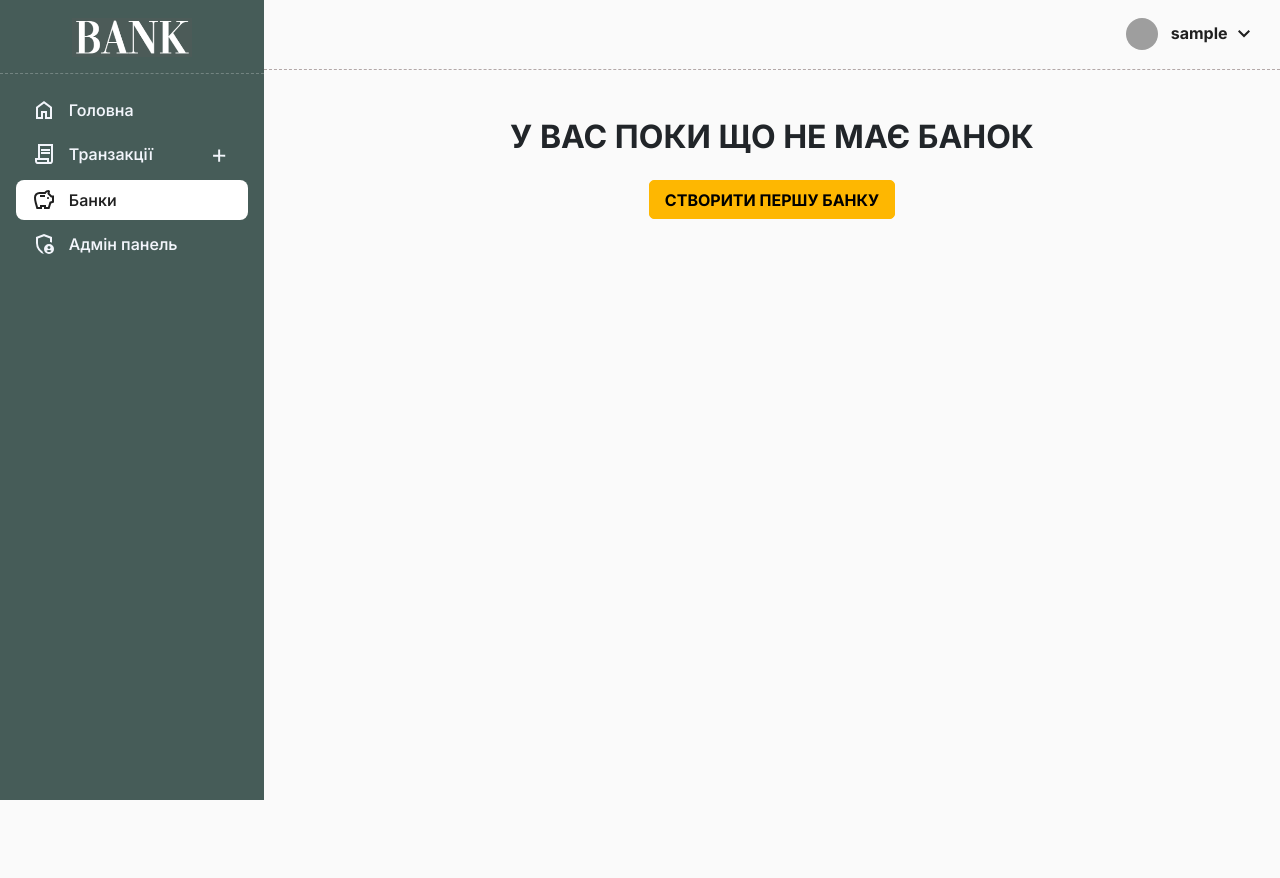
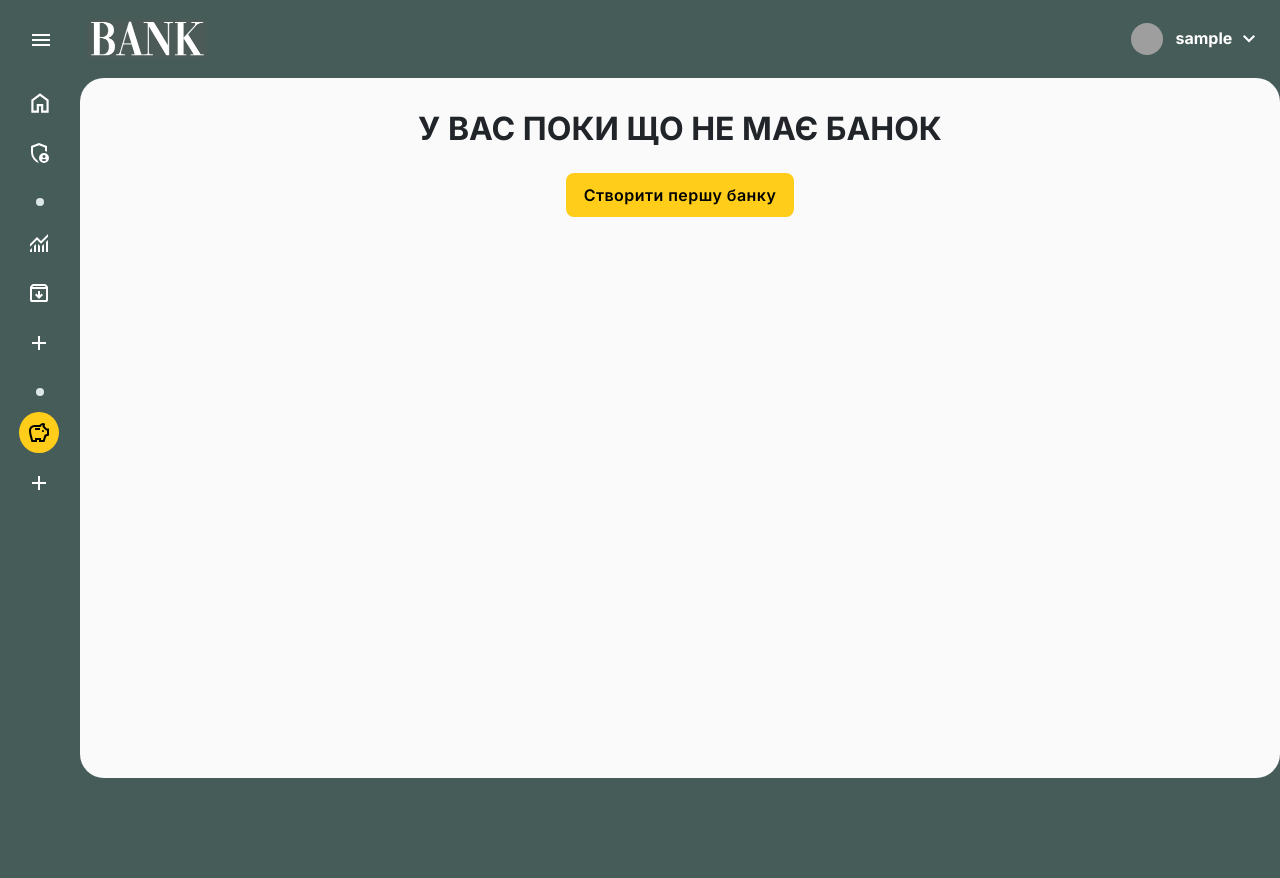
Before and after one commit to Igor231321/tracker, a Django app: page /jars/ in a window 1280 px wide. Before the commit the page ends 800 px from the top, so only its background shows below. Run offline with Django 5.2, Linux system fonts and the light colour scheme; the visitor is signed in with stand-in values (Sample User, id 1); data that the repository does not hold is empty; parts of the project's set-up code (start-up, migrations or seed data) failed here and were passed over; some libraries are stand-ins or nearby versions; grey boxes are pictures that could not be loaded.

Commit message:
New sidebar

```diff
--- a/jars/templates/jars/index.html
+++ b/jars/templates/jars/index.html
@@ -13,19 +13,10 @@
 {% block content %}
   <section class="container">
     {% if jars %}
-      <div class="row align-items-center mb-4">
-        <div class="col">
-          <h1 class="fs-2 fw-semibold mb-0">Мої банки</h1>
-        </div>
-        <div class="col-12 col-sm-auto mt-4 mt-sm-0">
-          <!-- Action -->
-          <a href="{% url 'jars:create' %}" class="btn-gold btn-small d-block">Створити банку</a>
-        </div>
-      </div>
+      <h2 class="pb-2 mb-4 fw-semibold border-bottom">Мої банки</h2>
       <div class="row g-4">
         {% for jar in jars %}
           <div class="col-lg-4 col-md-6">
-
             <div class="card shadow">
               <div class="card-body">
                 <h3 class="card-title">{{ jar.title }}</h3>
--- a/static/css/base.css
+++ b/static/css/base.css
@@ -5,51 +5,132 @@
     --background: #fafafa;
     --altbackground: #f2f5fb;
     --foreground: #465c58;
-    --gold: #feb701;
+    --gold: hsl(43, 99%, 50%);
+    --gold: hsl(47, 100%, 55%);
 }
 
 body {
-    background: var(--background);
+    background: var(--foreground);
     font-family: "Inter", sans-serif;
     overflow: hidden;
-    display: flex;
 }
 
 /* ----------------------------------- SIDEBAR -------------------------------------- */
-#sidebar {
-    max-width: 264px;
-    min-width: 264px;
-    transition: all 0.35s ease-in-out;
-    background-color: #000;
-    display: flex;
-    flex-direction: column;
+.sidebar {
+    position: absolute;
+    top: 0;
+    left: 0;
+    height: 100vh;
+    width: 80px;
     background-color: var(--foreground);
-    padding-top: 18px;
-    position: sticky;
-    top: 0;
-    z-index: 10;
+    transition: all 0.2s ease;
 }
 
-#sidebar.collapsed {
-    margin-left: -264px;
+.sidebar__nav {
+    padding-left: 0;
 }
 
-.sidebar__header {
-    display: flex;
-    justify-content: end;
-    padding: 0 1rem;
+.sidebar:hover~.main-content,
+.sidebar.active~.main-content {
+    left: 250px;
+    width: calc(100% - 250px);
 }
 
-.sidebar__logo {
-    margin-left: auto;
-    margin-right: auto;
-    max-width: 120px;
+.sidebar.active,
+.sidebar:hover {
+    width: 250px;
 }
 
-.sidebar__logo img {
-    width: 100%;
+.sidenav-section {
+    width: 16px;
+    height: 16px;
+    list-style: none;
+    border-radius: 50%;
+    background: #dce7e7;
+    margin-left: 20px;
+    color: transparent;
+    letter-spacing: .1em;
+    margin-left: 2rem;
+    margin-top: 1rem;
+    margin-bottom: .5rem;
+    transform: scale(.5);
+    text-transform: uppercase;
+    font-size: .8rem;
+    font-weight: 600;
+    transition: all .4s ease;
 }
 
+.sidebar:hover .sidenav-section,
+.sidebar.active .sidenav-section {
+    color: #dce7e7;
+    width: inherit;
+    transform: scale(1);
+    background: transparent;
+}
+
+.sidebar__item {
+    position: relative;
+    list-style-type: none;
+    height: 50px;
+}
+
+.sidebar__link {
+    display: flex;
+    align-items: center;
+    gap: .4rem;
+    text-decoration: none;
+    color: #fff;
+    border-radius: 50%;
+    padding-left: 1.2rem;
+    height: 48px;
+}
+
+.sidebar.active .sidebar__link.active,
+.sidebar:hover .sidebar__link.active {
+    background-color: var(--gold);
+    color: #000;
+    border-radius: 0;
+    border-top-right-radius: 1.5rem;
+    border-bottom-right-radius: 1.5rem;
+}
+
+.sidebar__link--icon {
+    padding: .5rem;
+    border-radius: 50%;
+}
+
+.sidebar__link.active .sidebar__link--icon {
+    background-color: var(--gold);
+    color: #000;
+}
+
+.sidebar__link span {
+    opacity: 0;
+    font-weight: 500;
+    white-space: nowrap;
+}
+
+.sidebar__link:hover,
+.sidebar__link.active:hover {
+    background-color: #fff;
+    color: #12171e;
+    border-radius: 0;
+    border-top-right-radius: 1.5rem;
+    border-bottom-right-radius: 1.5rem;
+}
+
+.sidebar.active .sidebar__link,
+.sidebar:hover .sidebar__link {
+    width: 95%;
+}
+
+.sidebar:hover .sidebar__link span,
+.sidebar.active .sidebar__link span {
+    opacity: 1;
+}
+
+
+/*  */
 .sidebar__btn-close {
     display: none;
     color: var(--altbackground);
@@ -58,116 +139,73 @@ body {
     background-color: transparent;
 }
 
-.sidebar__link {
-    display: flex;
-    gap: .8rem;
-    border-radius: .5rem;
-    color: var(--altbackground);
-    padding: 0.5rem 1rem;
-    font-weight: 550;
-    transition: all .1s;
-    text-decoration: none;
-}
-
-.sidebar__link--icon {
-    transition: all .2s;
-    color: var(--altbackground);
-    margin-left: auto;
-    transform: rotate(45deg)
-}
-
-.sidebar__link:hover,
-.sidebar__link--active {
-    background-color: #ffffff;
-    color: #202020;
-}
-
-.sidebar__link:hover .sidebar__link--icon,
-.sidebar__link--active .sidebar__link--icon {
-    color: #202020;
-}
-
-/* Поворот иконки, когда aria-expanded="true" */
-.sidebar__link[aria-expanded="true"] .sidebar__link--icon {
-    transform: rotate(0deg);
-}
-
-.sub-menu {
-    display: flex;
-    flex-direction: column;
-    padding-left: 0;
-    gap: 5px;
-    list-style: none;
-}
-
-.sub__link {
-    display: flex;
-    gap: 10px;
-    color: #ffffff;
-    font-weight: 500;
-    text-decoration: none;
-    padding: 8px;
-    padding-left: 28px;
-    transition: all .2s;
-    border-radius: .5rem;
-}
-
-.sub__link--border {
-    border-left: 2px dashed #ffffff;
-}
-
-.sub__link:hover,
-.sub__link--active {
-    background: var(--background);
-    color: var(--gold);
-}
-
-.sub__link:hover .sub__link--border,
-.sub__link--active .sub__link--border {
-    border: 1px solid var(--gold)
-}
 
 
 .toggler-btn {
-    background-color: transparent;
+    border-radius: 50%;
     border: 0;
+    transition: all .3s;
+    background: transparent;
+    padding: 8px 10px;
 }
 
-.toggler-btn i {
-    font-size: 1.75rem;
-    color: #000;
-    font-weight: 1000;
+.toggler-btn:hover {
+    background-color: hsla(0, 0%, 59%, 0.5);
 }
 
 /* ------------------------------- MAIN ---------------------- */
-.main {
-    min-height: 100vh;
-    width: 100%;
-    overflow: hidden;
-    background-color: var(--background);
-    overflow-y: auto;
-    height: 100vh;
-}
-
 .navbar {
     display: flex;
     justify-content: space-between;
     position: sticky;
     top: 0;
-    background: var(--background);
-    padding: 1.15rem 1.5rem;
-    border-bottom: 1px dashed #b3a8a8;
+    /* background: var(--background); */
+    background-color: var(--foreground);
+    padding: 1.15rem 1.2rem;
+    z-index: 100;
+}
+
+.navbar__logo {
+    margin-left: 1.5rem;
+    margin-right: auto;
+    max-width: 120px;
+}
+
+.navbar__logo img {
+    width: 100%;
 }
 
 .navbar__username {
     text-decoration: none;
-    color: #202020;
+    color: #ffffff;
     transition: all .2s ease-in-out;
 }
 
 .navbar__username:hover {
     color: var(--gold);
 }
+
+.main {
+    min-height: 100vh;
+    width: 100%;
+    overflow: hidden;
+    background-color: var(--foreground);
+    height: calc(100vh - 100px);
+}
+
+.main-content {
+    overflow-y: auto;
+    background: var(--background);
+    border-radius: 1.5rem;
+    height: calc(100vh - 100px);
+    padding-top: 2rem;
+    position: relative;
+    /* top: 0; */
+    left: 80px;
+    transition: all .5s;
+    width: calc(100% - 80px);
+}
+
 
 /* Stats */
 .stats {
--- a/static/css/bootstrap/custom_bootstrap.css
+++ b/static/css/bootstrap/custom_bootstrap.css
@@ -4,7 +4,7 @@
 
 /* Text  */
 hr {
-    border-top: 1px dashed  var(--background);
+    border-top: 1px dashed var(--background);
 }
 
 p {
@@ -19,8 +19,8 @@ p {
     --bs-toast-max-width: 350px;
     --bs-toast-font-size: 0.875rem;
     --bs-toast-color: #202020;
-    --bs-toast-bg: var(--bs-gray-200);
-    --bs-toast-border-width: var(--bs-border-width);
+    --bs-toast-bg: var(--altbackground);
+    --bs-toast-border-width: 1px;
     --bs-toast-border-color: var(--bs-border-color-translucent);
     --bs-toast-border-radius: var(--bs-border-radius);
     --bs-toast-box-shadow: var(--bs-box-shadow);
@@ -37,7 +37,6 @@ p {
     --bs-dropdown-padding-y: 0.25rem;
     --bs-dropdown-item-padding-x: 1rem;
     --bs-dropdown-item-padding-y: 0.75rem;
-    font-weight: 600;
     --bs-dropdown-item-border-radius: calc(.5rem - 1px);
 }
 
@@ -48,7 +47,7 @@ p {
     --bs-accordion-active-bg: var(--gold);
 }
 
-.accordion-button {
+.accordion-button, .dropdown-item {
     font-weight: 600;
 }
 
@@ -65,6 +64,10 @@ p {
     border-color: #bebebe;
 }
 
+.toast-container {
+    bottom: 2rem;
+    right: 3rem;
+}
 
 .card-header {
     background-color: transparent;
--- a/static/css/home.css
+++ b/static/css/home.css
@@ -1,18 +1,3 @@
-@import url('https://fonts.googleapis.com/css2?family=Inter:ital,opsz,wght@0,14..32,100..900;1,14..32,100..900&display=swap');
-
-:root {
-    --background: #f9fbfc;
-    --background: #fafafa;
-    --altbackground: #f2f5fb;
-    --foreground: #465c58;
-    --gold: #feb701;
-    --aside-width: 400px;
-}
-
-body {
-    background: var(--background);
-    font-family: "Inter", sans-serif;
-}
 
 .gold_link {
     text-underline-offset: 0.375em;
@@ -29,8 +14,7 @@ body {
     display: inline-block;
     text-align: center;
     border: 2px solid var(--gold);
-    padding: .6rem 1.15rem;
-    min-width: 135px;
+    padding: .6rem 1.2rem;
     transition: all .2s ease;
     text-decoration: none;
     color: var(--altbackground);
@@ -70,16 +54,16 @@ body {
     justify-content: center;
     align-items: center;
     text-decoration: none;
-    padding: .4rem .9rem;
-    border-radius: 5px;
-    border: 1px solid var(--gold);
+    padding: .5rem 1rem;
+    border-radius: .5rem;
+    border: 2px solid var(--gold);
     text-align: center;
-    text-transform: uppercase;
-    font-weight: 700;
+    font-weight: 600;
     color: #000;
     transition: all .2s ease-in-out;
     background-color: var(--gold);
     gap: .2rem;
+    letter-spacing: .45px;
 }
 
 .btn-gold:hover {
--- /dev/null
+++ b/static/js/toats.js
@@ -0,0 +1,8 @@
+var toastElements = document.querySelectorAll('.toast');
+var toastList = [...toastElements].map(function (toastEl) {
+    return new bootstrap.Toast(toastEl);
+});
+
+toastList.forEach(function (toast) {
+    toast.show();
+});
--- a/templates/base.html
+++ b/templates/base.html
@@ -22,67 +22,15 @@
     </title>
   </head>
   <body>
-    <aside id="sidebar" class="sidebar">
-      <div class="sidebar__header">
-        <button class="sidebar__btn-close" id="closeSidebar">&times;</button>
-      </div>
-      <div class="sidebar__logo">
+    <nav class="navbar navbar-expand">
+      <button class="toggler-btn" type="button" id="btn">
+        <svg xmlns="http://www.w3.org/2000/svg" height="24px" viewBox="0 -960 960 960" width="24px" fill="#fff">
+          <path d="M120-240v-80h720v80H120Zm0-200v-80h720v80H120Zm0-200v-80h720v80H120Z" />
+        </svg>
+      </button>
+      <div class="navbar__logo">
         <a href="{% url 'main:index' %}"><img src="{% static 'img/logo.png' %}" alt="Logo" /></a>
       </div>
-      <hr />
-      <ul class="nav flex-column gap-1 px-3">
-        <li class="nav-item">
-          <a href="{% url 'main:index' %}" class="sidebar__link {% if request.resolver_match.view_name == 'main:index' %}sidebar__link--active{% endif %}">
-            <svg xmlns="http://www.w3.org/2000/svg" height="24px" viewBox="0 -960 960 960" width="24px" fill="currentColor">
-              <path d="M240-200h120v-240h240v240h120v-360L480-740 240-560v360Zm-80 80v-480l320-240 320 240v480H520v-240h-80v240H160Zm320-350Z" />
-            </svg><span>Головна</span>
-          </a>
-        </li>
-        <li class="nav-item">
-          <a href="#" class="sidebar__link {% if 'transactions' in request.path %}sidebar__link--active{% endif %}" type="button" data-bs-toggle="collapse" data-bs-target="#sub-menu" aria-expanded="false" aria-controls="sub-menu">
-            <svg xmlns="http://www.w3.org/2000/svg" height="24px" viewBox="0 -960 960 960" width="24px" fill="currentColor">
-              <path d="M240-80q-50 0-85-35t-35-85v-120h120v-560h600v680q0 50-35 85t-85 35H240Zm480-80q17 0 28.5-11.5T760-200v-600H320v480h360v120q0 17 11.5 28.5T720-160ZM360-600v-80h360v80H360Zm0 120v-80h360v80H360ZM240-160h360v-80H200v40q0 17 11.5 28.5T240-160Zm0 0h-40 400-360Z" />
-            </svg>Транзакції
-            <span class="sidebar__link--icon">
-              <svg xmlns="http://www.w3.org/2000/svg" height="24px" viewBox="0 -960 960 960" width="24px" fill="currentColor">
-                <path d="m336-280-56-56 144-144-144-143 56-56 144 144 143-144 56 56-144 143 144 144-56 56-143-144-144 144Z" />
-              </svg>
-            </span>
-          </a>
-        </li>
-
-        <div class="collapse" id="sub-menu">
-          <ul class="sub-menu">
-            <a class="sub__link {% if request.resolver_match.view_name == 'tracker:analytics' %}sub__link--active{% endif %}" href="{% url 'tracker:analytics' %}"><span class="sub__link--border"></span>Аналітіка</a>
-            <a class="sub__link {% if request.resolver_match.view_name == 'tracker:index' %}sub__link--active{% endif %}" href="{% url 'tracker:index' %}"><span class="sub__link--border"></span>Історія</a>
-            <a class="sub__link {% if request.resolver_match.view_name == 'tracker:create' %}sub__link--active{% endif %}" href="{% url 'tracker:create' %}"><span class="sub__link--border"></span>Додати транзакцію</a>
-          </ul>
-        </div>
-
-        <li class="nav-item">
-          <a class="sidebar__link {% if 'jars' in request.path %}sidebar__link--active{% endif %}" href="{% url 'jars:jars_list' %}">
-            <svg xmlns="http://www.w3.org/2000/svg" height="24px" viewBox="0 -960 960 960" width="24px" fill="currentColor">
-              <path d="M640-520q17 0 28.5-11.5T680-560q0-17-11.5-28.5T640-600q-17 0-28.5 11.5T600-560q0 17 11.5 28.5T640-520Zm-320-80h200v-80H320v80ZM180-120q-34-114-67-227.5T80-580q0-92 64-156t156-64h200q29-38 70.5-59t89.5-21q25 0 42.5 17.5T720-820q0 6-1.5 12t-3.5 11q-4 11-7.5 22.5T702-751l91 91h87v279l-113 37-67 224H480v-80h-80v80H180Zm60-80h80v-80h240v80h80l62-206 98-33v-141h-40L620-720q0-20 2.5-38.5T630-796q-29 8-51 27.5T547-720H300q-58 0-99 41t-41 99q0 98 27 191.5T240-200Zm240-298Z" />
-            </svg><span>Банки</span>
-          </a>
-        </li>
-        {% if user.is_staff %}
-          <div class="nav-item">
-            <a class="sidebar__link" href="{% url 'admin:index' %}">
-              <svg xmlns="http://www.w3.org/2000/svg" height="24px" viewBox="0 -960 960 960" width="24px" fill="currentColor">
-                <path d="M680-280q25 0 42.5-17.5T740-340q0-25-17.5-42.5T680-400q-25 0-42.5 17.5T620-340q0 25 17.5 42.5T680-280Zm0 120q31 0 57-14.5t42-38.5q-22-13-47-20t-52-7q-27 0-52 7t-47 20q16 24 42 38.5t57 14.5ZM480-80q-139-35-229.5-159.5T160-516v-244l320-120 320 120v227q-19-8-39-14.5t-41-9.5v-147l-240-90-240 90v188q0 47 12.5 94t35 89.5Q310-290 342-254t71 60q11 32 29 61t41 52q-1 0-1.5.5t-1.5.5Zm200 0q-83 0-141.5-58.5T480-280q0-83 58.5-141.5T680-480q83 0 141.5 58.5T880-280q0 83-58.5 141.5T680-80ZM480-494Z" />
-              </svg>Адмін панель
-            </a>
-          </div>
-        {% endif %}
-      </ul>
-    </aside>
-
-    <div id="overlay" class="overlay"></div>
-
-    <main class="main">
-      <nav class="navbar navbar-expand">
-        <button class="toggler-btn" type="button"><i class="lni lni-text-align-left"></i></button>
       <div class="dropdown">
         <a href="#" class="navbar__username" data-bs-toggle="dropdown" aria-expanded="false">
           <img src="https://github.com/mdo.png" alt="" width="32" height="32" class="rounded-circle me-2" />
@@ -111,12 +59,100 @@
         </ul>
       </div>
     </nav>
-      <main class="mt-5">
+    <div class="position-relative">
+      <div class="overlay"></div>
+      <div class="sidebar">
+        <ul class="sidebar__nav">
+          <li class="sidebar__item">
+            <a href="{% url 'main:index' %}" class="sidebar__link {% if request.resolver_match.view_name == 'main:index' %}active{% endif %}">
+              <div class="sidebar__link--icon">
+                <svg xmlns="http://www.w3.org/2000/svg" height="26px" viewBox="0 -960 960 960" width="26px" fill="currentColor">
+                  <path d="M240-200h120v-240h240v240h120v-360L480-740 240-560v360Zm-80 80v-480l320-240 320 240v480H520v-240h-80v240H160Zm320-350Z" />
+                </svg>
+              </div>
+              <span>Головна</span>
+            </a>
+          </li>
+          {% if user.is_staff %}
+            <div class="sidebar__item">
+              <a class="sidebar__link" href="{% url 'admin:index' %}">
+                <div class="sidebar__link--icon">
+                  <svg xmlns="http://www.w3.org/2000/svg" height="24px" viewBox="0 -960 960 960" width="24px" fill="currentColor">
+                    <path d="M680-280q25 0 42.5-17.5T740-340q0-25-17.5-42.5T680-400q-25 0-42.5 17.5T620-340q0 25 17.5 42.5T680-280Zm0 120q31 0 57-14.5t42-38.5q-22-13-47-20t-52-7q-27 0-52 7t-47 20q16 24 42 38.5t57 14.5ZM480-80q-139-35-229.5-159.5T160-516v-244l320-120 320 120v227q-19-8-39-14.5t-41-9.5v-147l-240-90-240 90v188q0 47 12.5 94t35 89.5Q310-290 342-254t71 60q11 32 29 61t41 52q-1 0-1.5.5t-1.5.5Zm200 0q-83 0-141.5-58.5T480-280q0-83 58.5-141.5T680-480q83 0 141.5 58.5T880-280q0 83-58.5 141.5T680-80ZM480-494Z" />
+                  </svg>
+                </div>
+                <span>Адмін панель</span>
+              </a>
+            </div>
+          {% endif %}
+
+          <li class="sidenav-section">
+            <span>Транзакції</span>
+          </li>
+          <li class="sidebar__item">
+            <a href="{% url 'tracker:analytics' %}" class="sidebar__link {% if request.resolver_match.view_name == 'tracker:analytics' %}active{% endif %}" type="button">
+              <div class="sidebar__link--icon">
+                <svg xmlns="http://www.w3.org/2000/svg" height="24px" viewBox="0 -960 960 960" width="24px" fill="currentColor">
+                  <path d="M120-120v-80l80-80v160h-80Zm160 0v-240l80-80v320h-80Zm160 0v-320l80 81v239h-80Zm160 0v-239l80-80v319h-80Zm160 0v-400l80-80v480h-80ZM120-327v-113l280-280 160 160 280-280v113L560-447 400-607 120-327Z" />
+                </svg>
+              </div>
+              <span>Аналітіка</span>
+            </a>
+          </li>
+          <li class="sidebar__item">
+            <a href="{% url 'tracker:index' %}" class="sidebar__link {% if request.resolver_match.view_name == 'tracker:index' %}active{% endif %}">
+              <div class="sidebar__link--icon">
+                <svg xmlns="http://www.w3.org/2000/svg" height="24px" viewBox="0 -960 960 960" width="24px" fill="currentColor">
+                  <path d="m480-240 160-160-56-56-64 64v-168h-80v168l-64-64-56 56 160 160ZM200-640v440h560v-440H200Zm0 520q-33 0-56.5-23.5T120-200v-499q0-14 4.5-27t13.5-24l50-61q11-14 27.5-21.5T250-840h460q18 0 34.5 7.5T772-811l50 61q9 11 13.5 24t4.5 27v499q0 33-23.5 56.5T760-120H200Zm16-600h528l-34-40H250l-34 40Zm264 300Z" />
+                </svg>
+              </div>
+              <span>Архів</span>
+            </a>
+          </li>
+          <li class="sidebar__item">
+            <a class="sidebar__link {% if request.resolver_match.view_name == 'tracker:create' %}active{% endif %}" href="{% url 'tracker:create' %}">
+              <div class="sidebar__link--icon">
+                <svg xmlns="http://www.w3.org/2000/svg" height="24px" viewBox="0 -960 960 960" width="24px" fill="currentColor">
+                  <path d="M440-440H200v-80h240v-240h80v240h240v80H520v240h-80v-240Z" />
+                </svg>
+              </div>
+              <span>Додати транзакцію</span>
+            </a>
+          </li>
+
+          <li class="sidenav-section">
+            <span>Накопичення</span>
+          </li>
+          <li class="sidebar__item">
+            <a class="sidebar__link {% if request.resolver_match.view_name == 'jars:jars_list' %}active{% endif %}" href="{% url 'jars:jars_list' %}">
+              <div class="sidebar__link--icon">
+                <svg xmlns="http://www.w3.org/2000/svg" height="24px" viewBox="0 -960 960 960" width="24px" fill="currentColor">
+                  <path d="M640-520q17 0 28.5-11.5T680-560q0-17-11.5-28.5T640-600q-17 0-28.5 11.5T600-560q0 17 11.5 28.5T640-520Zm-320-80h200v-80H320v80ZM180-120q-34-114-67-227.5T80-580q0-92 64-156t156-64h200q29-38 70.5-59t89.5-21q25 0 42.5 17.5T720-820q0 6-1.5 12t-3.5 11q-4 11-7.5 22.5T702-751l91 91h87v279l-113 37-67 224H480v-80h-80v80H180Zm60-80h80v-80h240v80h80l62-206 98-33v-141h-40L620-720q0-20 2.5-38.5T630-796q-29 8-51 27.5T547-720H300q-58 0-99 41t-41 99q0 98 27 191.5T240-200Zm240-298Z" />
+                </svg>
+              </div>
+              <span>Банки</span>
+            </a>
+          </li>
+          <li class="sidebar__item">
+            <a class="sidebar__link {% if request.resolver_match.view_name == 'jars:create' %}active{% endif %}" href="{% url 'jars:create' %}">
+              <div class="sidebar__link--icon">
+                <svg xmlns="http://www.w3.org/2000/svg" height="24px" viewBox="0 -960 960 960" width="24px" fill="currentColor">
+                  <path d="M440-440H200v-80h240v-240h80v240h240v80H520v240h-80v-240Z" />
+                </svg>
+              </div>
+              <span>Створити банку</span>
+            </a>
+          </li>
+        </ul>
+      </div>
+
+      <div class="main-content">
         {% block content %}
+
         {% endblock %}
-      </main>
-    </main>
-
+      </div>
+    </div>
+    {% include 'includes/notifications.html' %}
     <script src="{% static 'js/bootstrap/bootstrap.bundle.min.js' %}"></script>
     <script src="{% static 'js/toats.js' %}"></script>
     <script src="{% static 'js/sidebar.js' %}"></script>
--- a/templates/includes/notifications.html
+++ b/templates/includes/notifications.html
@@ -10,18 +10,15 @@
 
 {% if messages %}
   <!-- Контейнер для Toast сообщений -->
-  <div class="toast-container position-fixed start-50 translate-middle p-3">
+  <div class="toast-container position-fixed">
     {% for message in messages %}
-        <div id="liveToast" class="toast " role="alert" aria-live="assertive" aria-atomic="true">
-          <div id="liveToast" class="toast border-0" role="alert" aria-live="assertive" aria-atomic="true">
-            <div class="toast-header" style="background-color: var(--foreground); color: aliceblue;">
-              <strong class="me-auto">Bank</strong>
-              <button type="button" class="btn-close btn-close-white" data-bs-dismiss="toast" aria-label="Close"></button>
-            </div>
-            <div class="toast-body fw-semibold">
-            {{ message }}
-            </div>
+      <div id="liveToast" class="toast" role="alert" aria-live="assertive" aria-atomic="true">
+        <div class="toast-header" style="background-color: var(--foreground); color: aliceblue;">
+          <strong class="me-auto">Сповіщення</strong>
+          <button type="button" class="btn-close btn-close-white" data-bs-dismiss="toast" aria-label="Close"></button>
         </div>
+        <div class="toast-body fw-semibold">{{ message }}</div>
+      </div>
     {% endfor %}
   </div>
 {% endif %}
```
Also changed, not shown: other parts of static/css/base.css (+24 -25 lines), static/js/sidebar.js (+27 -19 lines), tracker/templates/tracker/analytics.html (+2 -9 lines), tracker/views.py (+9 -5 lines). Lines whose indentation alone changed are shown as unchanged.
